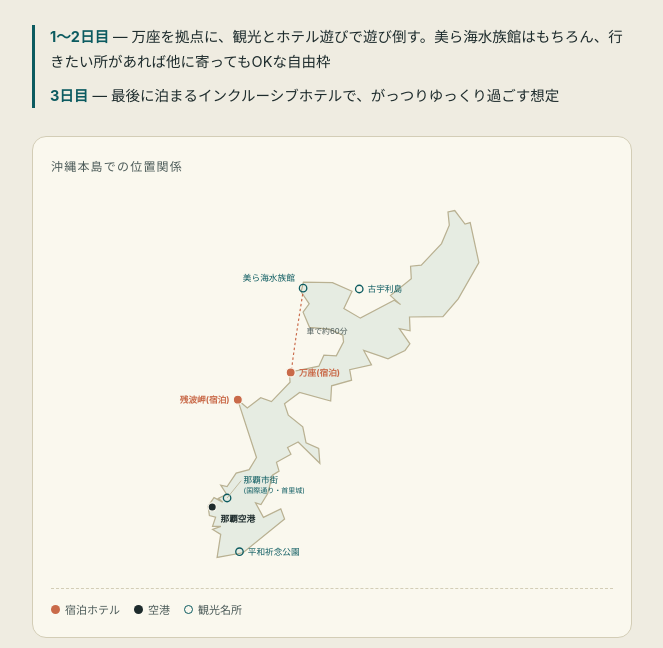
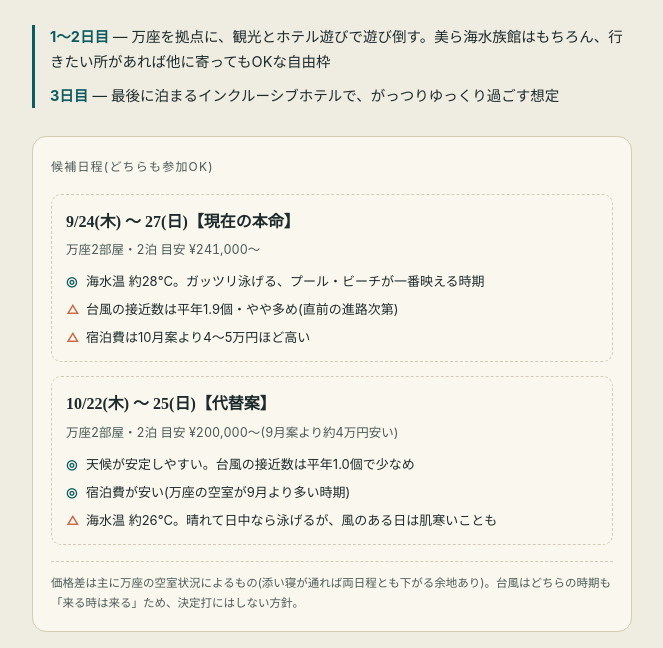
Before and after one commit to abusan88/okinawa-trip-202609, a plain HTML site: page index.html in a window 1280 px wide. Shown: the part 152-800 px from the top of the page, without its empty margins (308-971 px from the left). Drawn offline with Linux system fonts and the light colour scheme.

Commit message:
10/22-25の代替日程とメリデメ比較を冒頭に追加

```diff
--- a/index.html
+++ b/index.html
@@ -97,6 +97,64 @@
   }
   .concept .when {
     color: var(--teal);
+    font-weight: 700;
+  }
+
+  /* ---------- Date options ---------- */
+  .dates-card {
+    background: var(--card);
+    border: 1px solid var(--line);
+    border-radius: var(--radius);
+    padding: 20px 18px 18px;
+    margin-bottom: 28px;
+  }
+  .date-options {
+    display: flex;
+    flex-direction: column;
+    gap: 14px;
+  }
+  .date-option {
+    border: 1px dashed var(--line);
+    border-radius: 10px;
+    padding: 13px 14px;
+  }
+  .date-option-range {
+    font-family: "Iowan Old Style", "Hiragino Mincho ProN", "Yu Mincho", serif;
+    font-size: 16px;
+    font-weight: 600;
+    margin: 0 0 4px;
+  }
+  .date-option-price {
+    font-size: 12.5px;
+    color: var(--ink-soft);
+    margin: 0 0 10px;
+    font-variant-numeric: tabular-nums;
+  }
+  .date-option ul {
+    list-style: none;
+    margin: 0;
+    padding: 0;
+    display: flex;
+    flex-direction: column;
+    gap: 6px;
+  }
+  .date-option li {
+    font-size: 13px;
+    padding-left: 20px;
+    position: relative;
+  }
+  .date-option li.pro { color: var(--ink); }
+  .date-option li.con { color: var(--ink); }
+  .date-option li.pro::before {
+    content: "◎";
+    position: absolute; left: 0; top: 0;
+    color: var(--teal);
+    font-weight: 700;
+  }
+  .date-option li.con::before {
+    content: "△";
+    position: absolute; left: 0; top: 0;
+    color: var(--coral);
     font-weight: 700;
   }
 
@@ -534,6 +592,31 @@
     <p><span class="when">3日目</span> — 最後に泊まるインクルーシブホテルで、がっつりゆっくり過ごす想定</p>
   </div>
 
+  <div class="dates-card">
+    <p class="route-title">候補日程(どちらも参加OK)</p>
+    <div class="date-options">
+      <div class="date-option">
+        <p class="date-option-range">9/24(木) 〜 27(日)【現在の本命】</p>
+        <p class="date-option-price">万座2部屋・2泊 目安 ¥241,000〜</p>
+        <ul>
+          <li class="pro">海水温 約28℃。ガッツリ泳げる、プール・ビーチが一番映える時期</li>
+          <li class="con">台風の接近数は平年1.9個・やや多め(直前の進路次第)</li>
+          <li class="con">宿泊費は10月案より4〜5万円ほど高い</li>
+        </ul>
+      </div>
+      <div class="date-option">
+        <p class="date-option-range">10/22(木) 〜 25(日)【代替案】</p>
+        <p class="date-option-price">万座2部屋・2泊 目安 ¥200,000〜(9月案より約4万円安い)</p>
+        <ul>
+          <li class="pro">天候が安定しやすい。台風の接近数は平年1.0個で少なめ</li>
+          <li class="pro">宿泊費が安い(万座の空室が9月より多い時期)</li>
+          <li class="con">海水温 約26℃。晴れて日中なら泳げるが、風のある日は肌寒いことも</li>
+        </ul>
+      </div>
+    </div>
+    <p class="route-note">価格差は主に万座の空室状況によるもの(添い寝が通れば両日程とも下がる余地あり)。台風はどちらの時期も「来る時は来る」ため、決定打にはしない方針。</p>
+  </div>
+
   <div class="map-card">
     <p class="route-title">沖縄本島での位置関係</p>
     <div class="map-svg-wrap">
```
